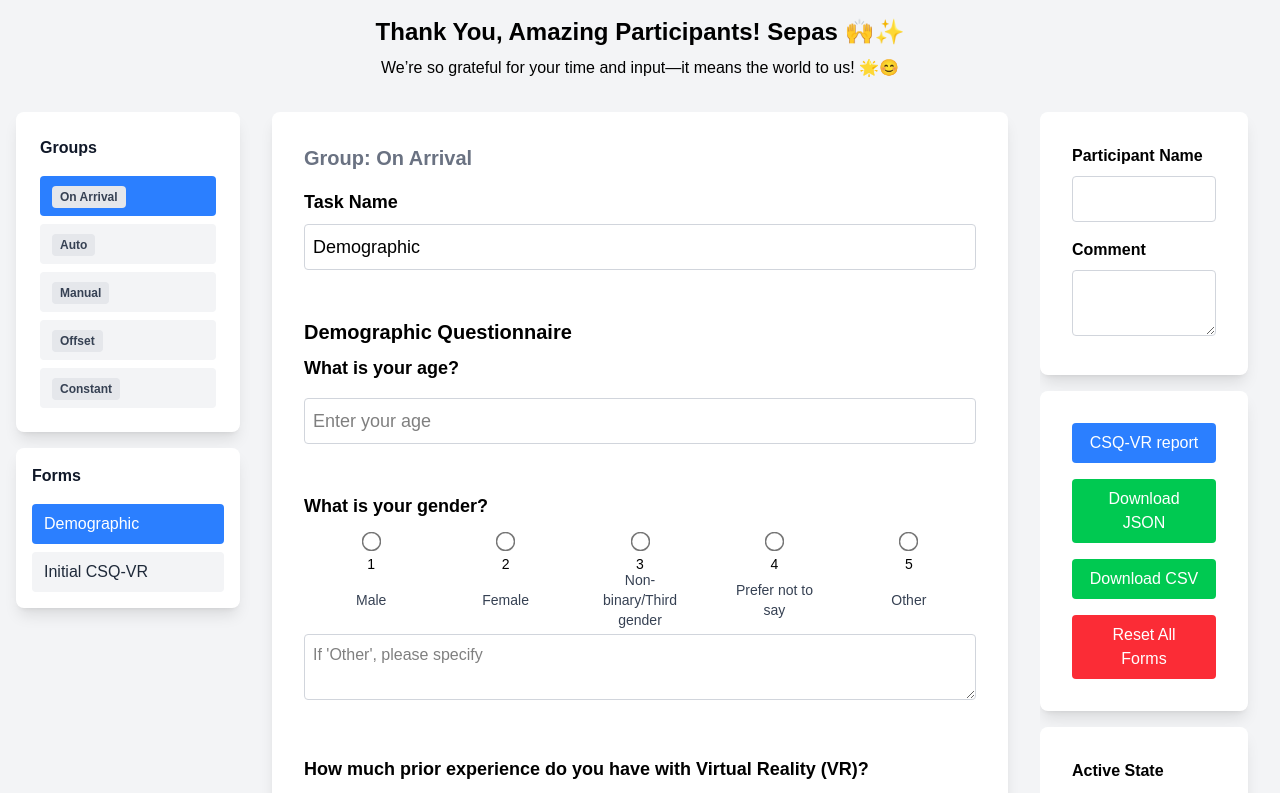
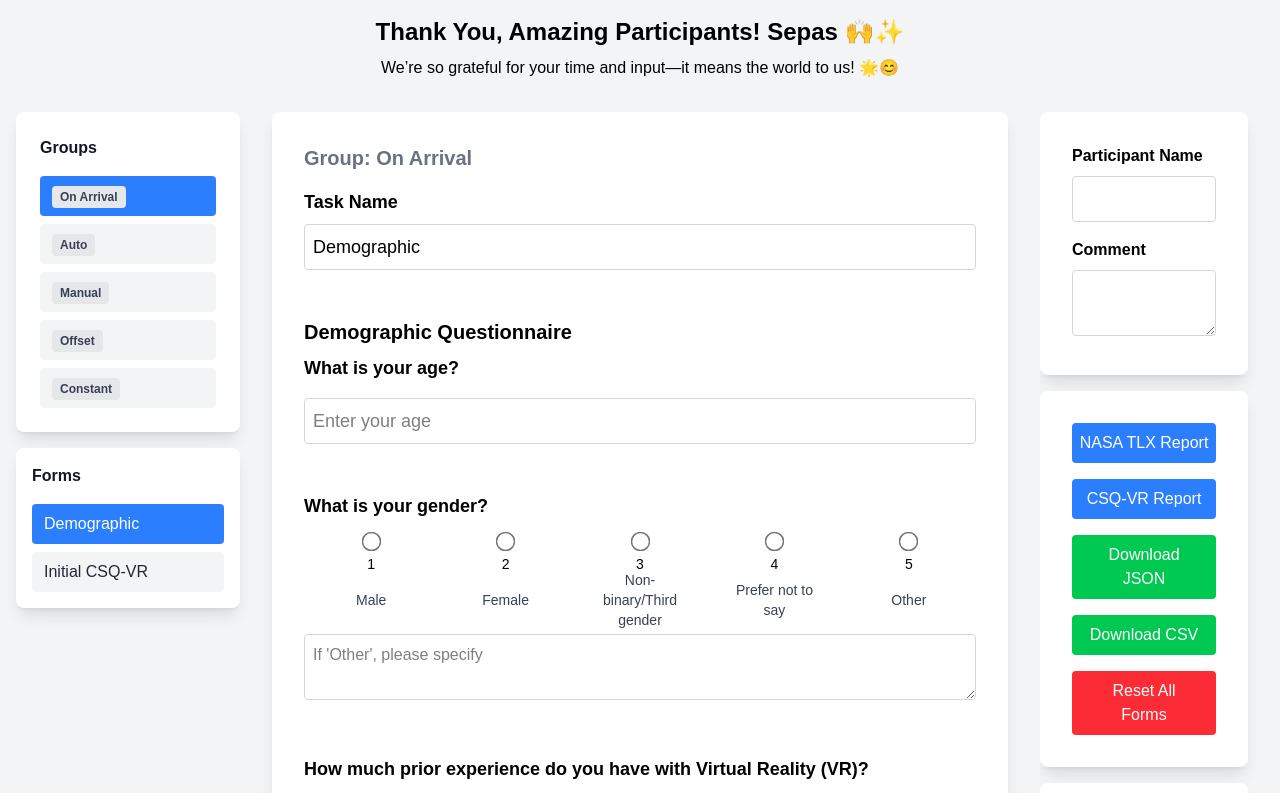
Before and after one commit to kiaksarg/experiment-forms, a Next.js app: page / in a window 1280 px wide. Shown: the top 793 px of the page. Built offline with nearby package versions, Linux system fonts and the light colour scheme.

Commit message:
feat: Add ExportNasaTLX component; Update button label in ExportCSQVR

```diff
--- a/src/app/components/ExportCSQVR.tsx
+++ b/src/app/components/ExportCSQVR.tsx
@@ -160,7 +160,7 @@ const ExportCSQVR: React.FC<ExportCSQVRProps> = ({
       onClick={handleExport}
       className="bg-blue-500 text-white mb-4 py-2 rounded hover:bg-blue-600 transition w-full"
     >
-      CSQ-VR report
+      CSQ-VR Report
     </button>
   );
 };
--- /dev/null
+++ b/src/app/components/ExportNasaTLX.tsx
@@ -0,0 +1,137 @@
+import React from "react";
+import { XFormData } from "@/forms/formData";
+import { XFormSubmitData } from "./XForm";
+
+// Mirror the SavedState type from Home.tsx
+export type SavedState = {
+  id: string;
+  participantName: string;
+  overallComment: string;
+  formResponses: { [index: number]: XFormSubmitData };
+  timestamp: number;
+};
+
+interface ExportNasaTLXProps {
+  activeState: SavedState | null;
+  allFormsInDisplayOrder: XFormData[];
+}
+
+const ExportNasaTLX: React.FC<ExportNasaTLXProps> = ({ activeState, allFormsInDisplayOrder }) => {
+  const handleExport = () => {
+    if (!activeState) {
+      alert("No active state to export.");
+      return;
+    }
+
+    // 1) Extract all NASA TLX entries
+    // 1) Extract all NASA TLX entries, skipping Offset group
+    const tlxEntries = allFormsInDisplayOrder
+      .map((form, idx) => ({ form, idx }))
+      .filter(
+        ({ form }) =>
+          (form.task?.startsWith("Nasa TLX") || form.task?.startsWith("NASA TLX")) &&
+          form.groupId !== "Offset"
+      );
+
+    if (tlxEntries.length === 0) {
+      alert("No NASA TLX forms found in active state.");
+      return;
+    }
+
+    // 2) Compute metrics and raw TLX score for each entry
+    type Row = {
+      subject: string;
+      technique: string;
+      mental: number;
+      physical: number;
+      temporal: number;
+      performance: number;
+      effort: number;
+      frustration: number;
+      rawTLX: number;
+    };
+
+    const rows: Row[] = tlxEntries.map(({ form, idx }) => {
+      const technique = form.groupId || "";
+      const resp = activeState.formResponses[idx]?.responses || {};
+
+      const mental = Number(resp.mentalDemand?.selected) || 0;
+      const physical = Number(resp.physicalDemand?.selected) || 0;
+      const temporal = Number(resp.temporalDemand?.selected) || 0;
+      const perfRaw = Number(resp.performance?.selected) || 0;
+      // reverse performance: higher original -> lower score
+      const performance = 100 - perfRaw;
+      const effort = Number(resp.effort?.selected) || 0;
+      const frustration = Number(resp.frustration?.selected) || 0;
+
+      const rawTLX =
+        (mental + physical + temporal + performance + effort + frustration) / 6;
+
+      return {
+        subject: activeState.participantName,
+        technique,
+        mental,
+        physical,
+        temporal,
+        performance,
+        effort,
+        frustration,
+        rawTLX,
+      };
+    });
+
+    // 3) Build CSV rows
+    const csvRows: string[] = [];
+    csvRows.push(
+      [
+        "Subject",
+        "Technique",
+        "Mental",
+        "Physical",
+        "Temporal",
+        "Performance",
+        "Effort",
+        "Frustration",
+        "RawTLX"
+      ].join(",")
+    );
+
+    rows.forEach(r => {
+      const cols = [
+        r.subject,
+        r.technique,
+        r.mental.toString(),
+        r.physical.toString(),
+        r.temporal.toString(),
+        r.performance.toString(),
+        r.effort.toString(),
+        r.frustration.toString(),
+        r.rawTLX.toFixed(2)
+      ];
+      const line = cols.map(v => `"${v.replace(/"/g, '""')}"`).join(",");
+      csvRows.push(line);
+    });
+
+    // 4) Download CSV
+    const csvContent = csvRows.join("\n");
+    const blob = new Blob([csvContent], { type: "text/csv" });
+    const url = URL.createObjectURL(blob);
+    const a = document.createElement("a");
+    a.href = url;
+    const filename = `${activeState.participantName.replace(/\s+/g, "_")}_NASA_TLX_summary.csv`;
+    a.download = filename;
+    a.click();
+    URL.revokeObjectURL(url);
+  };
+
+  return (
+    <button
+      onClick={handleExport}
+      className="bg-blue-500 text-white mb-4 py-2 rounded hover:bg-blue-600 transition w-full"
+    >
+      NASA TLX Report
+    </button>
+  );
+};
+
+export default ExportNasaTLX;
--- a/src/app/page.tsx
+++ b/src/app/page.tsx
@@ -17,6 +17,7 @@ import XForm, { XFormSubmitData } from "./components/XForm";
 import GroupsNavigationPanel from "./components/GroupsNavigationPanel";
 import FormsNavigationPanel from "./components/FormsNavigationPanel";
 import ExportCSQVR from "./components/ExportCSQVR";
+import ExportNasaTLX from "./components/ExportNasaTLX";
 
 const ACTIVE_STATE_KEY = "experiment_form_active_state";
 const SAVED_STATES_KEY = "experiment_form_saved_states";
@@ -484,6 +485,10 @@ export default function Home() {
           </div>
           {/* Download & Reset */}
           <div className="bg-white shadow-lg rounded-lg p-8">
+            <ExportNasaTLX
+              activeState={activeState}
+              allFormsInDisplayOrder={allFormsInDisplayOrder}
+            />
             <ExportCSQVR
               activeState={activeState}
               allFormsInDisplayOrder={allFormsInDisplayOrder}
```
